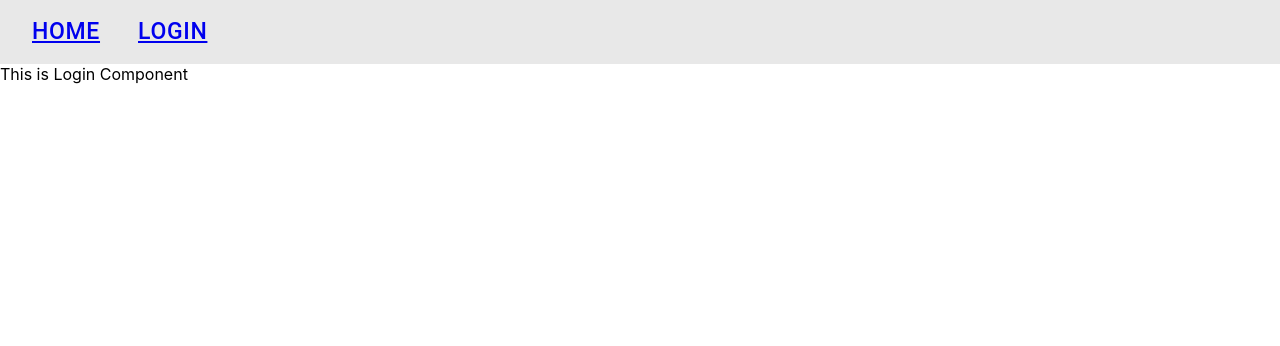
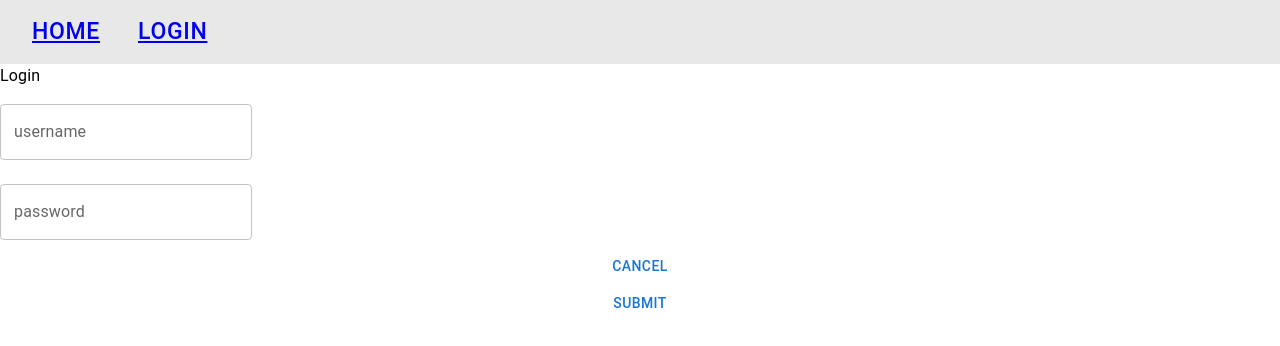
Before and after one commit to Grace-Zhong/login, a React (Create React App) app: page /login in a window 1280 px wide. Shown: the top 346 px of the page. Built offline with nearby package versions, Linux system fonts and the light colour scheme.

Commit message:
feat: Add login form

```diff
--- a/package.json
+++ b/package.json
@@ -14,6 +14,7 @@
     "@types/react": "^17.0.0",
     "@types/react-dom": "^17.0.0",
     "@types/yup": "^0.29.13",
+    "formik": "^2.2.9",
     "react": "^17.0.2",
     "react-dom": "^17.0.2",
     "react-router": "^6.0.2",
--- a/src/components/Home/Home.tsx
+++ b/src/components/Home/Home.tsx
@@ -4,7 +4,7 @@ const Home = () => {
 
   return (
     <div>
-      This is Home Component
+      Hello World!
     </div>
   );
 };
--- a/src/components/Login/Login.tsx
+++ b/src/components/Login/Login.tsx
@@ -1,11 +1,16 @@
+import { Typography, Box } from '@mui/material';
 import React from 'react';
+import LoginForm from './components/LoginForm';
 
 const Login = () => {
 
   return (
-    <div>
-      This is Login Component
-    </div>
+    <Box>
+      <Typography>
+        Login
+      </Typography>
+      <LoginForm />
+    </Box>
   );
 };
 export default Login;
--- /dev/null
+++ b/src/components/Login/components/LoginForm.tsx
@@ -0,0 +1,46 @@
+import { Button, TextField } from '@mui/material';
+import { Box } from '@mui/system';
+import { useFormik } from 'formik';
+import React from 'react';
+
+const LoginForm = () => {
+
+  const formik = useFormik({
+    initialValues: {
+      username: '',
+      password: '',
+    },
+    onSubmit: values => {
+      alert(JSON.stringify(values, null, 2));
+    },
+  });
+
+  return (
+    <Box
+      component="form"
+      onSubmit={formik.handleSubmit}
+      sx={{
+        display: 'flex',
+        flexDirection: 'column',
+        '& .MuiTextField-root': { width: '25ch' },
+      }}
+    >
+      <TextField
+        label="username"
+        onChange={formik.handleChange}
+        value={formik.values.username}
+        margin="normal"
+      />
+      <TextField
+        label="password"
+        type="password"
+        onChange={formik.handleChange}
+        value={formik.values.password}
+        margin="normal"
+      />
+      <Button>Cancel</Button>
+      <Button type="submit">Submit</Button>
+    </Box>
+  );
+};
+export default LoginForm;
```
Also changed, not shown: 1 other file (tests, documents, lock files or other folders).
